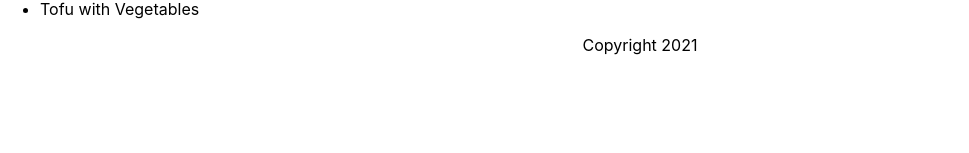
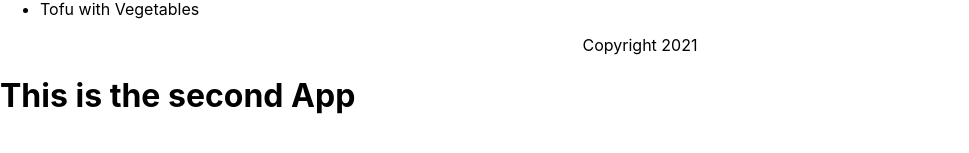
Before and after one commit to viktormishyn/react-test, a React (Create React App) app in the folder react-essentials/: page / in a window 1280 px wide. Shown: the part 579-732 px from the top of the page, without its empty margins (0-969 px from the left). Built offline with nearby package versions, Linux system fonts and the light colour scheme.

Commit message:
Use <React.Fragment>

```diff
--- a/react-essentials/src/index.js
+++ b/react-essentials/src/index.js
@@ -3,4 +3,16 @@
 import './index.css';
 import App from './App';
 
-ReactDOM.render(<App />, document.getElementById('root'));
+function AppTwo() {
+  return <h1>This is the second App</h1>
+}
+
+ReactDOM.render(
+  <React.Fragment>
+    <App />
+    <AppTwo />
+  </React.Fragment>,
+  document.getElementById('root')
+);
+
+// or just <></>
```
